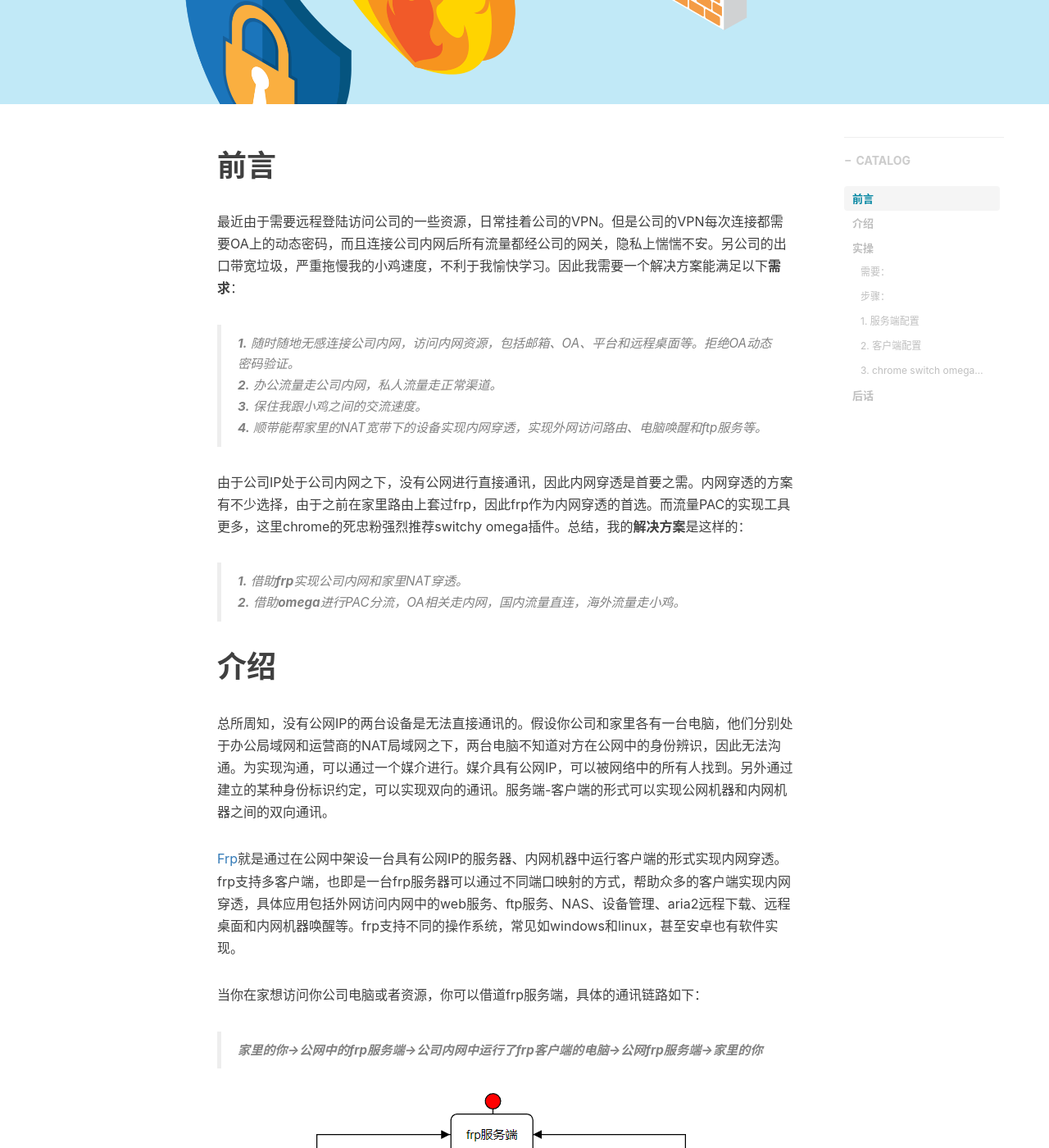
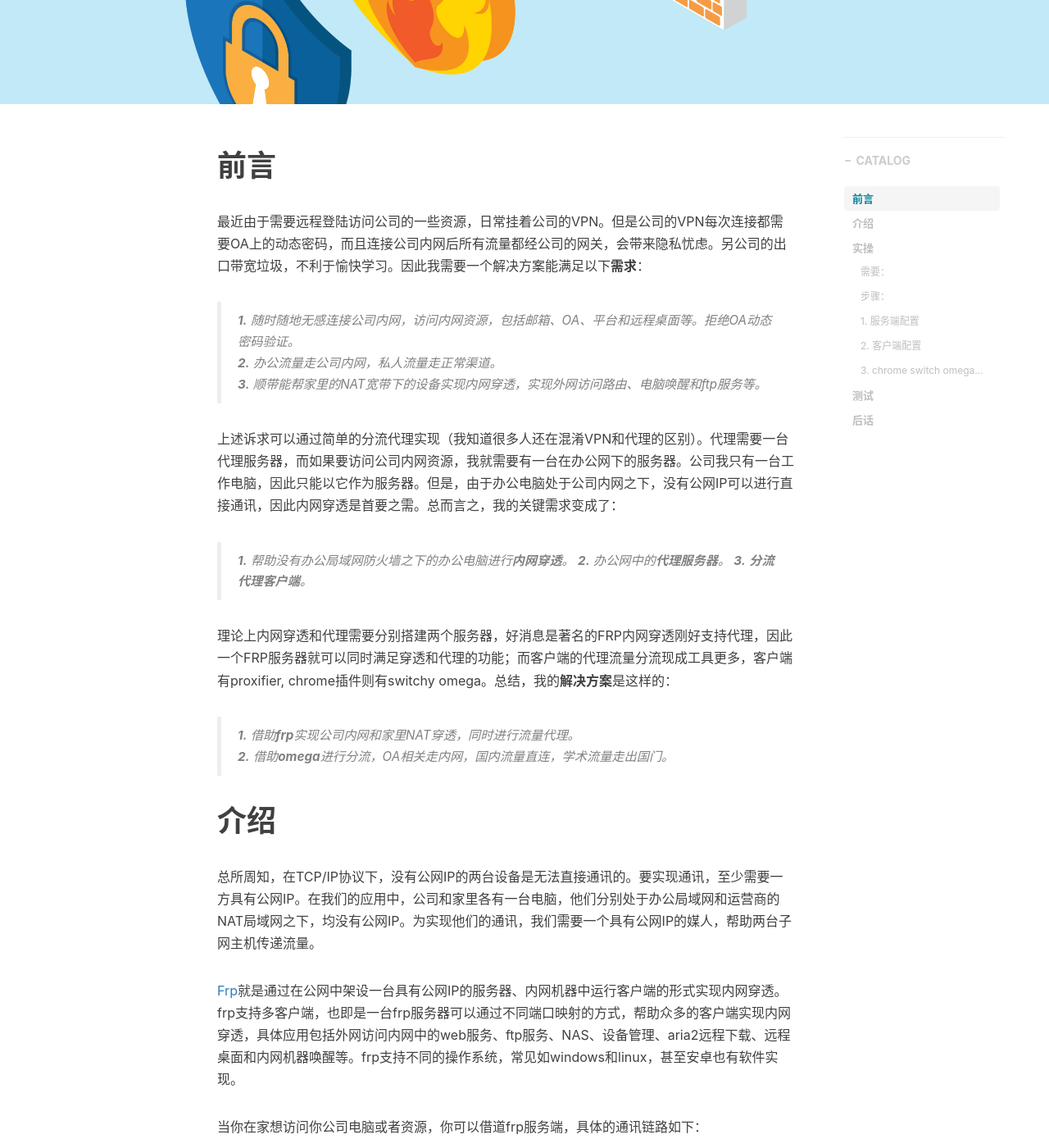
Before and after one commit to mightycatty/mightycatty.github.io, a Jekyll site: the page built from _posts/2019-07-30-内网穿透.markdown, in a window 1280 px wide and 1400 px high, scrolled down 396 px. Shown: the whole window at 82% size. Built offline with Jekyll 4.4.1, drawn with Linux system fonts in a browser that asks for light colours; nearby versions of some CDN libraries; comment, search, counter and statistics services are not loaded; some of the changed text lies outside the part shown.

Commit message:
Update 2019-07-30-内网穿透.markdown

````diff
--- a/_posts/2019-07-30-内网穿透.markdown
+++ b/_posts/2019-07-30-内网穿透.markdown
@@ -8,40 +8,54 @@ header-img: "img/banner/FireWall-1.png"
 catalog: true
 tags:
     - 瞎折腾
+
 ---
 
 # 前言
 
-最近由于需要远程登陆访问公司的一些资源，日常挂着公司的VPN。但是公司的VPN每次连接都需要OA上的动态密码，而且连接公司内网后所有流量都经公司的网关，隐私上惴惴不安。另公司的出口带宽垃圾，严重拖慢我的小鸡速度，不利于我愉快学习。因此我需要一个解决方案能满足以下**需求**：
->**1.** 随时随地无感连接公司内网，访问内网资源，包括邮箱、OA、平台和远程桌面等。拒绝OA动态密码验证。<br/>
->**2.** 办公流量走公司内网，私人流量走正常渠道。<br/>
->**3.** 保住我跟小鸡之间的交流速度。<br/>
->**4.** 顺带能帮家里的NAT宽带下的设备实现内网穿透，实现外网访问路由、电脑唤醒和ftp服务等。<br/>
+最近由于需要远程登陆访问公司的一些资源，日常挂着公司的VPN。但是公司的VPN每次连接都需要OA上的动态密码，而且连接公司内网后所有流量都经公司的网关，会带来隐私忧虑。另公司的出口带宽垃圾，不利于愉快学习。因此我需要一个解决方案能满足以下**需求**：
 
-由于公司IP处于公司内网之下，没有公网进行直接通讯，因此内网穿透是首要之需。内网穿透的方案有不少选择，由于之前在家里路由上套过frp，因此frp作为内网穿透的首选。而流量PAC的实现工具更多，这里chrome的死忠粉强烈推荐switchy omega插件。总结，我的**解决方案**是这样的：
->**1.** 借助**frp**实现公司内网和家里NAT穿透。<br/>
->**2.** 借助**omega**进行PAC分流，OA相关走内网，国内流量直连，海外流量走小鸡。<br/>
+> **1.** 随时随地无感连接公司内网，访问内网资源，包括邮箱、OA、平台和远程桌面等。拒绝OA动态密码验证。<br/>
+> **2.** 办公流量走公司内网，私人流量走正常渠道。<br/>
+> **3.** 顺带能帮家里的NAT宽带下的设备实现内网穿透，实现外网访问路由、电脑唤醒和ftp服务等。<br/>
+
+上述诉求可以通过简单的分流代理实现（我知道很多人还在混淆VPN和代理的区别）。代理需要一台代理服务器，而如果要访问公司内网资源，我就需要有一台在办公网下的服务器。公司我只有一台工作电脑，因此只能以它作为服务器。但是，由于办公电脑处于公司内网之下，没有公网IP可以进行直接通讯，因此内网穿透是首要之需。总而言之，我的关键需求变成了：
+
+> **1.** 帮助没有办公局域网防火墙之下的办公电脑进行**内网穿透**。
+> **2.** 办公网中的**代理服务器**。
+> **3.** **分流代理客户端**。
+
+理论上内网穿透和代理需要分别搭建两个服务器，好消息是著名的FRP内网穿透刚好支持代理，因此一个FRP服务器就可以同时满足穿透和代理的功能；而客户端的代理流量分流现成工具更多，客户端有proxifier, chrome插件则有switchy omega。总结，我的**解决方案**是这样的：
+
+> **1.** 借助**frp**实现公司内网和家里NAT穿透，同时进行流量代理。<br/>
+> **2.** 借助**omega**进行分流，OA相关走内网，国内流量直连，学术流量走出国门。<br/>
 
 # 介绍
-总所周知，没有公网IP的两台设备是无法直接通讯的。假设你公司和家里各有一台电脑，他们分别处于办公局域网和运营商的NAT局域网之下，两台电脑不知道对方在公网中的身份辨识，因此无法沟通。为实现沟通，可以通过一个媒介进行。媒介具有公网IP，可以被网络中的所有人找到。另外通过建立的某种身份标识约定，可以实现双向的通讯。服务端-客户端的形式可以实现公网机器和内网机器之间的双向通讯。
+
+总所周知，在TCP/IP协议下，没有公网IP的两台设备是无法直接通讯的。要实现通讯，至少需要一方具有公网IP。在我们的应用中，公司和家里各有一台电脑，他们分别处于办公局域网和运营商的NAT局域网之下，均没有公网IP。为实现他们的通讯，我们需要一个具有公网IP的媒人，帮助两台子网主机传递流量。
 
 [Frp](https://github.com/fatedier/frp)就是通过在公网中架设一台具有公网IP的服务器、内网机器中运行客户端的形式实现内网穿透。frp支持多客户端，也即是一台frp服务器可以通过不同端口映射的方式，帮助众多的客户端实现内网穿透，具体应用包括外网访问内网中的web服务、ftp服务、NAS、设备管理、aria2远程下载、远程桌面和内网机器唤醒等。frp支持不同的操作系统，常见如windows和linux，甚至安卓也有软件实现。
 
 当你在家想访问你公司电脑或者资源，你可以借道frp服务端，具体的通讯链路如下：
->**家里的你->公网中的frp服务端->公司内网中运行了frp客户端的电脑->公网frp服务端->家里的你**
+
+> **家里的你->公网中的frp服务端->公司内网中运行了frp客户端的电脑->公网frp服务端->家里的你**
 
 ![](https://raw.githubusercontent.com/mightycatty/mightycatty.github.io/master/img/20190729224333.png)
+
 # 实操
+
 ##### 需要：
->1. 一台具有公网IP的电脑，架设FRP服务端（如果你家里的宽带运营商给你的是公网IP，那一切好说。否则请移步阿里云或者其他云商购买一台云服务器。我有一台搬瓦工的小鸡，因此刚好可以用来作为FRP服务端）。
-事实上网络frp免费服务器相关字眼搜索可以找到免费的frp服务器，但是免费的都是最贵的，要么是使用限制，要么是安全捉急。如果你自己没有自己的云服务器，可以暂时借用。但还是建议用自己的服务器（搬瓦工10+美元一年了解一下）。
-<br/>
->2. 你公司的一台电脑，最好是二十年不关机的那种喔，运行FRP客户端。<br/>
->3. 家里的电脑或者手机流量，用以测试。<br/>
+
+> 1. 一台具有公网IP的电脑，架设FRP服务端（如果你家里的宽带运营商给你的是公网IP，那一切好说。否则需要一台云服务器。另网上有一些免费的FRP服务器资源（不建议）。
+>    <br/>
+> 2. 你公司的一台电脑，最好是二十年不关机的那种喔，运行FRP客户端。<br/>
+> 3. 家里的电脑或者手机流量，用以测试。<br/>
 
 ##### 步骤：
 
 ###### **1. 服务端配置**
+
+用公共免费FRP服务器的忽略此步骤。
 
 1）跳转[Frp](https://github.com/fatedier/frp)下载对应设备的文件（云服务器一般都是Linux），解压<br/>
 2）配置frps.ini文件<br/>
@@ -50,7 +64,8 @@ https://www.ayue.cc/%E5%BC%80%E5%8F%91%E7%9B%B8%E5%85%B3/ubuntu-16%E5%AE%89%E8%A
 4）防火墙端口配置<br/>
 如果你和我一样用的搬瓦工，默认所有端口都是开放的，否则需要手动设置，具体请google。（阿里云的服务器需要在阿里云平台上进行安全策略设置）<br/>
 5）运行frps -c frps.ini
- ```
+
+```
 #frps.ini示例
 [common]
 bind_port = 7000 # 服务器绑定端口，客户端通过该端口与服务器通信
@@ -63,11 +78,12 @@ dashboard_pwd = your_pwd
 
 ###### **2. 客户端配置**
 
-客户端运行于需要实现内网穿透的设备当中，最好是运行在openwrt路由器上，实现24h无感穿透。老毛子固件集成frp，可以实现子网内指定设备穿透。没有相关的路由的话则运行在长期不关机的电脑中。我给家里的设备穿透frp客户端运行在老毛子固件的小米Mini路由器上（某鱼40块有找），公司内网穿透则运行在办公电脑上。以下主要是办公电脑windows10的配置指引。
+客户端运行于需要实现内网穿透的设备当中，最好是运行在openwrt路由器上，实现24h无感穿透。老毛子固件集成frp，可以实现子网内指定设备穿透。没有相关的路由的话则运行在长期不关机的电脑中。以下主要是办公电脑windows10的配置指引。
 
 1）跳转[Frp](https://github.com/fatedier/frp)下载对应设备的文件（windows），解压<br/>
 2）配置frpc.ini文件<br/>
- ```
+
+```
  #frpc.ini示例
 [common]
 server_addr = x.x.x.x #你的服务器公网IP
@@ -95,6 +111,7 @@ local_port = 3389
 remote_port = 5200
 use_encryption = true
 ```
+
 3）开机自启动
 [windows开机启动配置](https://blog.csdn.net/chengg0769/article/details/80647406)<br/>
 4） 防火墙端口配置
@@ -111,6 +128,12 @@ switch omega主要是负责代理分流，根据你设置的规则，不同的
 3) 新建一个auto switch，配置你的规则，让相关流量走其该走的路
 ![](https://raw.githubusercontent.com/mightycatty/mightycatty.github.io/master/img/20190730003014.png)
 
+# 测试
+
+众所周知Youtube是一个测速网站，以下是公司代理和科学代理的区别：
+
+**TODO**
+
 # 后话
 
-frp功能强大，可玩性很多，借助一台openwrt路由器，你可以玩得更脱。但事实上frp有时也不那么好用，如访问家里的ftp速度特别慢。如果你的frp服务端运行在海外服务器上，每次通信相当于流量国内外走了一个往返，延迟十分酸爽。理论上如果你的服务器是国内的，延迟会小很多，但是国内的云服务商的带宽多不够饮一小杯的，所以frp纯属无奈之举，解燃眉之急。以后IPV6应用开，每个设备具有唯一标识，可以实现通信，那frp这种工具就可以退出历史舞台了。
+作为内网穿透工具，FRP上手快捷简单，如果服务器在国内的话也比较稳定。但是国内服务器带宽很小，如果使用海外服务器则有访问延时和高丢包的问题。总而言之，如果只需要轻量级的网络访问，FRP足够，如果需要穿透访问FTP等文件服务器，FRP目前来说个人感觉还不是最好的工具。
````
